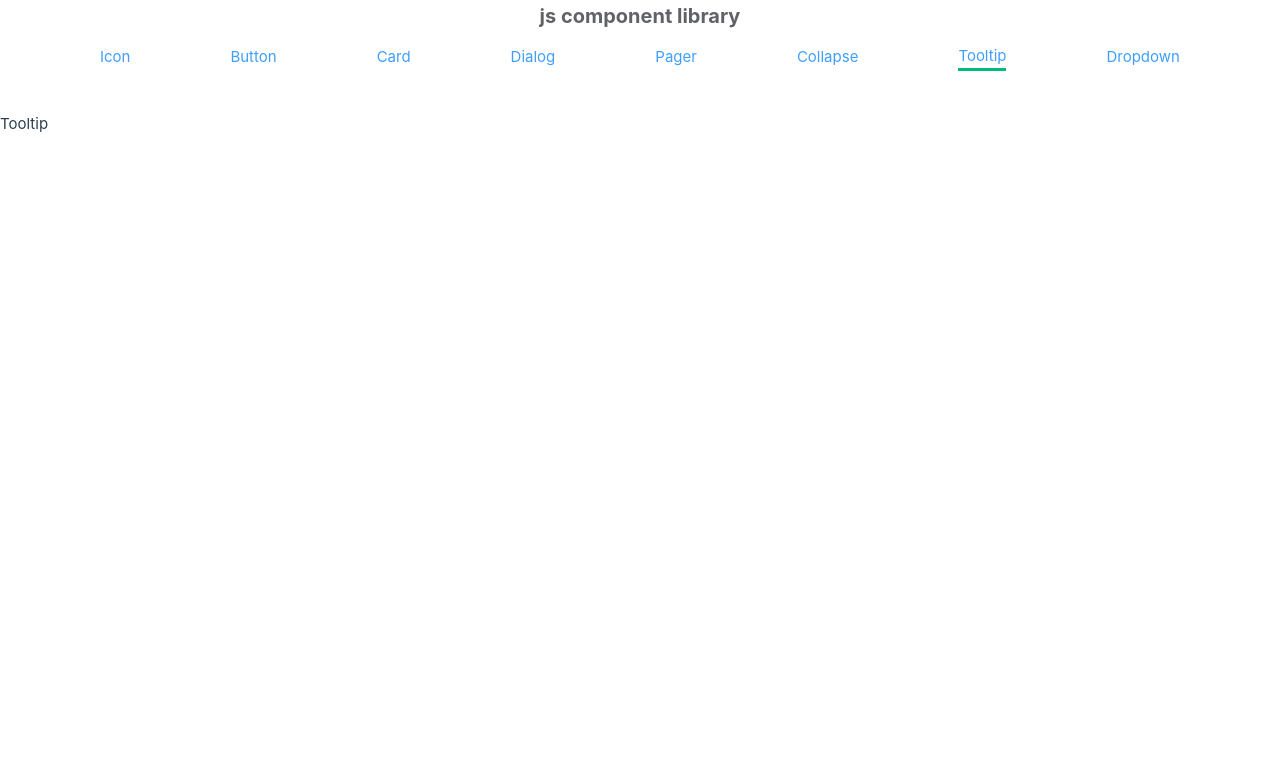
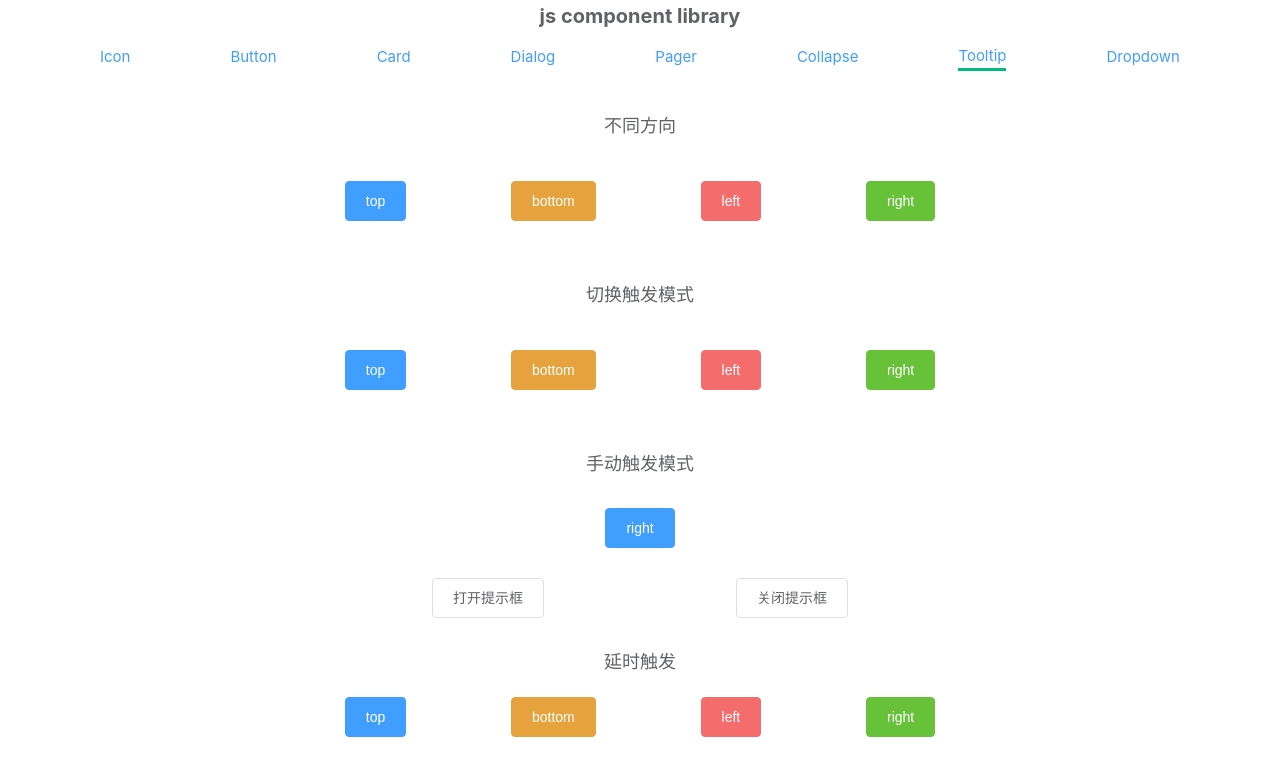
Before and after one commit to Wekohyk/Component-library-js, a Vue app: page /tooltip in a window 1280 px wide. Shown: the top 776 px of the page. Built offline with nearby package versions, Linux system fonts and the light colour scheme.

Commit message:
Add @popperjs/core and Weko-Tooltip component

```diff
--- /dev/null
+++ b/src/assets/styles/components/tooltip.scss
@@ -0,0 +1,87 @@
+.weko-tooltip {
+  --weko-popover-bg-color: var(--weko-bg-color-overlay);
+  --weko-popover-font-size: var(--weko-font-size-base);
+  --weko-popover-border-color: var(--weko-border-color);
+  --weko-popover-padding: 12px;
+  --weko-popover-border-radius: 4px;
+  display: inline-block;
+}
+
+.weko-tooltip {
+  .weko-tooltip_popper {
+    background: var(--weko-popover-bg-color);
+    border-radius: var(--weko-popover-border-radius);
+    border: 1px solid var(--weko-popover-border-color);
+    padding: var(--weko-popover-padding);
+    color: var(--weko-text-color-regular);
+    line-height: 1.4;
+    text-align: justify;
+    font-size: var(--weko-popover-font-size);
+    box-shadow: var(--weko-box-shadow-light);
+    word-break: break-all;
+    box-sizing: border-box;
+    z-index: 1000;
+    #arrow,
+    #arrow::before {
+      position: absolute;
+      width: 8px;
+      height: 8px;
+      box-sizing: border-box;
+      background: var(--weko-popover-bg-color);
+    }
+    #arrow {
+      visibility: hidden;
+    }
+    #arrow::before {
+      visibility: visible;
+      content: '';
+      transform: rotate(45deg);
+    }
+    &[data-popper-placement^='top'] > #arrow {
+      bottom: -5px;
+    }
+
+    &[data-popper-placement^='bottom'] > #arrow {
+      top: -5px;
+    }
+
+    &[data-popper-placement^='left'] > #arrow {
+      right: -5px;
+    }
+
+    &[data-popper-placement^='right'] > #arrow {
+      left: -5px;
+    }
+    &[data-popper-placement^='top'] > #arrow::before {
+      border-right: 1px solid var(--weko-popover-border-color);
+      border-bottom: 1px solid var(--weko-popover-border-color);
+    }
+    &[data-popper-placement^='bottom'] > #arrow::before {
+      border-left: 1px solid var(--weko-popover-border-color);
+      border-top: 1px solid var(--weko-popover-border-color);
+    }
+    &[data-popper-placement^='left'] > #arrow::before {
+      border-right: 1px solid var(--weko-popover-border-color);
+      border-top: 1px solid var(--weko-popover-border-color);
+    }
+    &[data-popper-placement^='right'] > #arrow::before {
+      border-left: 1px solid var(--weko-popover-border-color);
+      border-bottom: 1px solid var(--weko-popover-border-color);
+    }
+  }
+
+  .fade-enter,
+  .fade-leave {
+    opacity: 1;
+  }
+
+  .fade-enter-active,
+  .fade-leave-active {
+    transition: opacity var(--weko-transition-duration);
+  }
+
+  .fade-enter-from,
+  .fade-leave-to {
+    opacity: 0;
+  }
+}
--- a/src/assets/styles/index.scss
+++ b/src/assets/styles/index.scss
@@ -16,3 +16,5 @@
 @import './components/collapse.scss';
 // Dropdown样式
 @import './components/dropdown.scss';
+// Tooltip样式
+@import './components/tooltip.scss';
--- /dev/null
+++ b/src/components/Tooltip/Tooltip.vue
@@ -0,0 +1,125 @@
+<template>
+  <div class="weko-tooltip" v-on="outerEvents">
+    <!-- 触发元素 -->
+    <div class="weko-tooltip_trigger" ref="triggerRef" v-on="events">
+      <slot></slot>
+    </div>
+    <!-- 要显示的提示内容 -->
+    <div class="weko-tooltip_popper" ref="popperRef" v-if="isOpen">
+      <slot name="content">{{ content }}</slot>
+      <!-- 小箭头 -->
+      <div id="arrow" data-popper-arrow></div>
+    </div>
+  </div>
+</template>
+
+<script setup lang="js">
+import { ref, watch, reactive, computed } from 'vue';
+import propsObj from './props';
+import { createPopper } from '@popperjs/core';
+import { debounce } from 'lodash-es';
+
+defineOptions({
+  name: 'Weko-Tooltip',
+});
+const props = defineProps(propsObj);
+const emit = defineEmits(['visible-change']);
+
+// 触发元素的 ref
+const triggerRef = ref(null);
+// 提示框元素的 ref
+const popperRef = ref(null);
+// createPopper 方法的返回值
+const popperInstance = ref(null);
+// 存储各种事件, 绑定事件时直接绑定这个对象中的事件
+const events = reactive({});
+const outerEvents = reactive({});
+
+// 创建一个计算属性, 用于构建 createPopper 的第三个参数
+const popperOptions = computed(() => ({
+  placement: props.placement,
+  modifiers: [
+    {
+      name: 'offset',
+      options: {
+        offset: [0, 6],
+      },
+    },
+  ],
+}));
+
+// 提示框是否显示
+const isOpen = ref(false);
+// 创建具体的 popper 实例
+// 这个 popper 实例通过 createPopper 方法创建
+// popper 实例应该在 isOpen 变化时创建和销毁
+watch(
+  isOpen,
+  newValue => {
+    if (newValue) {
+      if (triggerRef.value && popperRef.value) {
+        // 创建 popper 实例
+        popperInstance.value = createPopper(
+          triggerRef.value,
+          popperRef.value,
+          // 需要注意计算属性需要添加  value
+          popperOptions.value,
+        );
+      } else {
+        popperInstance.value?.destroy();
+      }
+    }
+  },
+  // watch 支持第三个参数, pre: dom运行之前, post: dom运行之后, sync: 同步运行
+  { flush: 'post' },
+);
+
+// 使用lodash-es 中的 debounce 方法, 创建一个防抖函数达成延迟触发的效果
+const openDebounce = debounce(() => {
+  isOpen.value = true;
+  emit('visible-change', true);
+}, props.openDelay);
+
+const closeDebounce = debounce(() => {
+  isOpen.value = false;
+  emit('visible-change', false);
+}, props.closeDelay);
+
+const open = () => {
+  closeDebounce.cancel();
+  openDebounce();
+};
+
+const close = () => {
+  openDebounce.cancel();
+  closeDebounce();
+};
+
+// 给触发元素绑定事件
+const attachEvents = () => {
+  // 判断触发方式
+  if (props.trigger === 'hover') {
+    // 鼠标移入移出触发
+    events.mouseenter = open;
+    outerEvents.mouseleave = close;
+  } else if (props.trigger === 'click') {
+    // 鼠标点击触发
+    events.click = () => {
+      isOpen.value ? close() : open();
+    };
+  }
+};
+
+// 需要判断是否要自定义处理
+if (!props.manual) {
+  attachEvents();
+}
+
+// 提供两个方法, 让用户可以手动打开和关闭提示框
+defineExpose({
+  show: open,
+  hidden: close,
+});
+</script>
+
+<style scoped lang="scss"></style>
--- /dev/null
+++ b/src/components/Tooltip/props.js
@@ -0,0 +1,23 @@
+export default {
+  content: String,
+  trigger: {
+    type: String,
+    default: 'hover',
+  },
+  placement: {
+    type: String,
+    default: 'left',
+  },
+  manual: {
+    type: Boolean,
+    default: false,
+  },
+  openDelay: {
+    type: Number,
+    default: 100,
+  },
+  closeDelay: {
+    type: Number,
+    default: 100,
+  },
+};
--- a/src/main.js
+++ b/src/main.js
@@ -26,6 +26,7 @@
 import Collapse from './components/Collapse/Collapse.vue';
 import CollapseItem from './components/Collapse/CollapseItem.vue';
 import DropDown from './components/DropDown/DropDown.vue';
+import Tooltip from './components/Tooltip/Tooltip.vue';
 
 const app = createApp(App);
 
@@ -39,6 +40,7 @@
 app.component('Weko-Collapse', Collapse);
 app.component('Weko-CollapseItem', CollapseItem);
 app.component('Weko-DropDown', DropDown);
+app.component('Weko-Tooltip', Tooltip);
 
 app.use(router);
 app.use(i18n);
--- a/src/views/Tooltip.vue
+++ b/src/views/Tooltip.vue
@@ -1,7 +1,112 @@
 <template>
-  <div>Tooltip</div>
+  <h2 class="row-title">不同方向</h2>
+  <div class="row">
+    <div class="row">
+      <Weko-Tooltip
+        content="this is a test"
+        placement="top"
+        @visible-change="handle"
+      >
+        <Weko-Button type="primary">top</Weko-Button>
+      </Weko-Tooltip>
+      <Weko-Tooltip content="this is a test" placement="bottom">
+        <Weko-Button type="warning">bottom</Weko-Button>
+      </Weko-Tooltip>
+      <Weko-Tooltip content="this is a test" placement="left">
+        <Weko-Button type="danger">left</Weko-Button>
+      </Weko-Tooltip>
+      <Weko-Tooltip content="this is a test" placement="right">
+        <Weko-Button type="success">right</Weko-Button>
+      </Weko-Tooltip>
+    </div>
+  </div>
+
+  <h2 class="row-title">切换触发模式</h2>
+  <div class="row">
+    <div class="row">
+      <Weko-Tooltip content="this is a test" placement="top" trigger="click">
+        <Weko-Button type="primary">top</Weko-Button>
+      </Weko-Tooltip>
+      <Weko-Tooltip content="this is a test" placement="bottom" trigger="click">
+        <Weko-Button type="warning">bottom</Weko-Button>
+      </Weko-Tooltip>
+      <Weko-Tooltip content="this is a test" placement="left" trigger="click">
+        <Weko-Button type="danger">left</Weko-Button>
+      </Weko-Tooltip>
+      <Weko-Tooltip content="this is a test" placement="right" trigger="click">
+        <Weko-Button type="success">right</Weko-Button>
+      </Weko-Tooltip>
+    </div>
+  </div>
+
+  <h2 class="row title">手动触发模式</h2>
+  <div class="row">
+    <Weko-Tooltip
+      content="this is a test"
+      placement="right"
+      manual
+      ref="tooltipRef"
+    >
+      <Weko-Button type="primary">right</Weko-Button>
+    </Weko-Tooltip>
+  </div>
+  <div class="row">
+    <Weko-Button @click="openHandler">打开提示框</Weko-Button>
+    <Weko-Button @click="closeHandler">关闭提示框</Weko-Button>
+  </div>
+
+  <h2 class="row-title">延时触发</h2>
+  <div class="row">
+    <Weko-Tooltip
+      content="this is a test"
+      placement="top"
+      :open-delay="2000"
+      :close-delay="2000"
+      @visible-change="handle"
+    >
+      <Weko-Button type="primary">top</Weko-Button>
+    </Weko-Tooltip>
+    <Weko-Tooltip
+      content="this is a test"
+      placement="bottom"
+      :open-delay="2000"
+      :close-delay="2000"
+    >
+      <Weko-Button type="warning">bottom</Weko-Button>
+    </Weko-Tooltip>
+    <Weko-Tooltip
+      content="this is a test"
+      placement="left"
+      :open-delay="2000"
+      :close-delay="2000"
+    >
+      <Weko-Button type="danger">left</Weko-Button>
+    </Weko-Tooltip>
+    <Weko-Tooltip
+      content="this is a test"
+      placement="right"
+      :open-delay="2000"
+      :close-delay="2000"
+    >
+      <Weko-Button type="success">right</Weko-Button>
+    </Weko-Tooltip>
+  </div>
 </template>
 
-<script setup lang="js"></script>
+<script setup lang="js">
+import { ref } from 'vue';
+const handle = isShow => {
+  console.log(isShow);
+};
+
+const tooltipRef = ref(null);
+
+const openHandler = () => {
+  tooltipRef.value?.show();
+};
+const closeHandler = () => {
+  tooltipRef.value?.hidden();
+};
+</script>
 
 <style scoped lang="scss"></style>
```
Also changed, not shown: package.json (+6 -1 lines), 1 other file (tests, documents, lock files or other folders).
